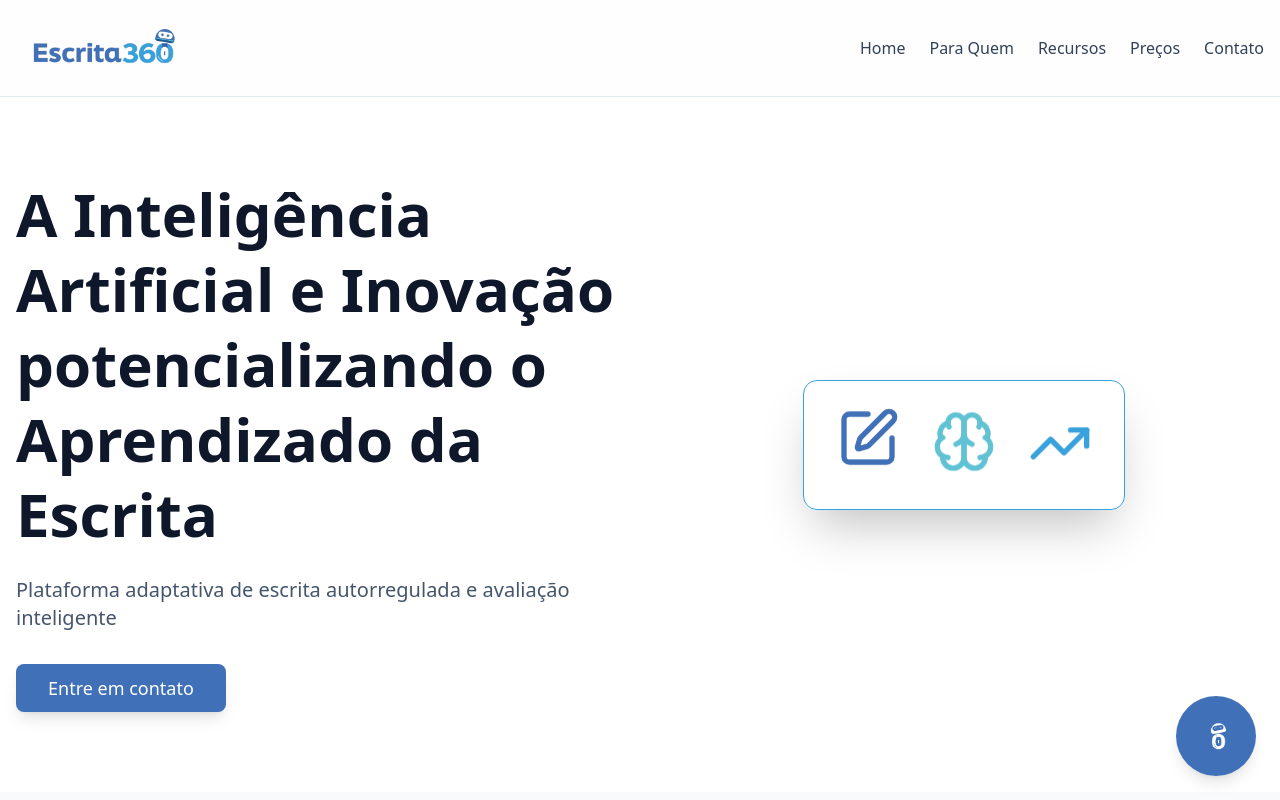
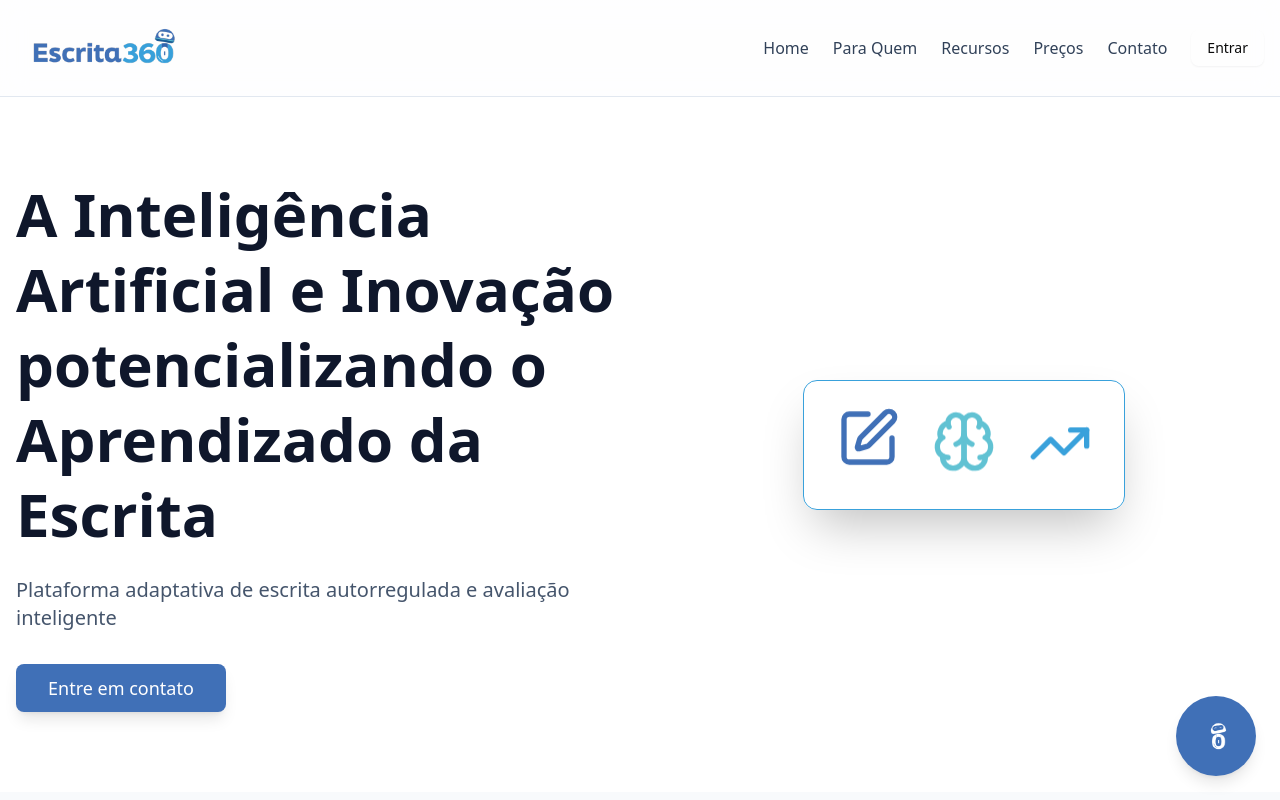
Before and after one commit to escrita360/escrita360_sitereact, a React (Vite) app: page / in a window 1280 px wide. Shown: the top 800 px of the page. Built offline with nearby package versions, Linux system fonts and the light colour scheme.

Commit message:
feat: Add login button to Layout component for user authentication access

```diff
--- a/src/components/Layout.jsx
+++ b/src/components/Layout.jsx
@@ -26,6 +26,9 @@ function Layout({ children }) {
             <Link to="/recursos" className="text-slate-700 hover:text-brand-primary transition-all duration-300 hover:scale-105">Recursos</Link>
             <Link to="/precos" className="text-slate-700 hover:text-brand-primary transition-all duration-300 hover:scale-105">Preços</Link>
             <Link to="/contato" className="text-slate-700 hover:text-brand-primary transition-all duration-300 hover:scale-105">Contato</Link>
+            <Button asChild>
+              <Link to="/login">Entrar</Link>
+            </Button>
           </div>
 
           {/* Mobile Navigation */}
@@ -73,6 +76,9 @@ function Layout({ children }) {
                 >
                   Contato
                 </Link>
+                <Button asChild className="mt-4 w-full">
+                  <Link to="/login" onClick={() => setIsOpen(false)}>Entrar</Link>
+                </Button>
               </nav>
             </SheetContent>
           </Sheet>
```
